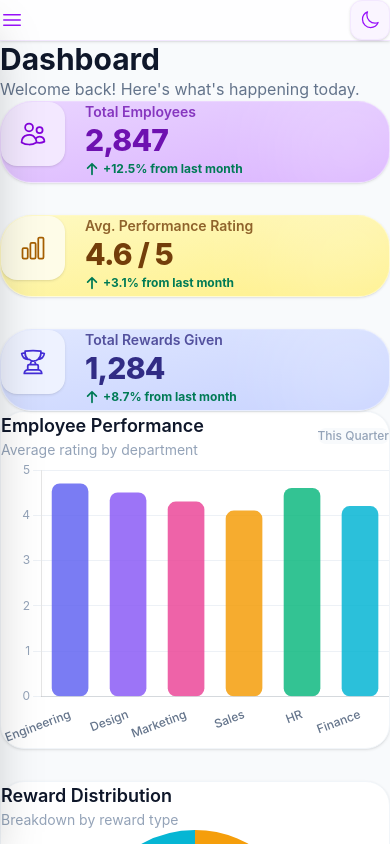
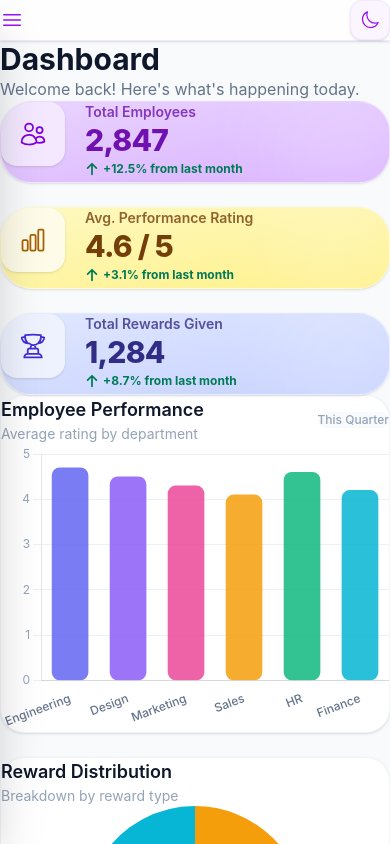
Before and after one commit to SaakshiJha29/Reward-Dashboard, a React (Vite) app: page / in a window 390 px wide. Built offline with nearby package versions, Linux system fonts and the light colour scheme.

Commit message:
updated margin and padding

```diff
--- a/src/App.jsx
+++ b/src/App.jsx
@@ -39,7 +39,7 @@ function App() {
   const ActiveComponent = pages[activePage];
 
   return (
-    <div className="flex h-screen w-full overflow-hidden bg-surface-50 dark:bg-surface-950 transition-colors duration-300">
+    <div className="flex gap-x-0 md:gap-x-8 h-screen w-full overflow-hidden bg-surface-50 dark:bg-surface-950 transition-colors duration-300">
       {/* Mobile Overlay */}
       {isMobileMenuOpen && (
         <div
@@ -86,7 +86,7 @@ function App() {
           </div>
         </header>
 
-        <main className="flex-1 p-6 sm:p-8 md:p-12 lg:p-16 xl:p-20 w-full max-w-screen-2xl mx-auto transition-all duration-300">
+        <main className="flex-1 px-6 py-8 sm:px-8 sm:py-10 md:px-10 md:py-12 lg:px-14 lg:py-14 w-full max-w-screen-2xl mx-auto transition-all duration-300">
           <ActiveComponent />
         </main>
       </div>
--- a/src/components/Sidebar.jsx
+++ b/src/components/Sidebar.jsx
@@ -48,7 +48,7 @@ export default function Sidebar({ activePage, onNavigate, isMobileMenuOpen, setI
         transition-transform md:transition-all duration-300 ease-in-out
         ${isMobileMenuOpen ? "translate-x-0" : "-translate-x-full"} md:translate-x-0
         ${collapsed ? "w-20" : "w-64"}
-        shadow-2xl md:shadow-sm
+        shadow-2xl md:shadow-md
       `}
     >
       {/* ── Logo / Brand ── */}
@@ -78,7 +78,7 @@ export default function Sidebar({ activePage, onNavigate, isMobileMenuOpen, setI
       </div>
 
       {/* ── Navigation ── */}
-      <nav className="flex-1 px-6 py-10 space-y-3 overflow-y-auto">
+      <nav className="flex-1 px-5 py-10 space-y-4 overflow-y-auto">
         {menuItems.map(({ key, label }) => {
           const isActive = activePage === key;
           return (
--- a/src/pages/DashboardPage.jsx
+++ b/src/pages/DashboardPage.jsx
@@ -171,7 +171,7 @@ const pieOptions = {
    ═══════════════════════════════════════════════════ */
 export default function DashboardPage() {
   return (
-    <div className="space-y-12 max-w-7xl mx-auto pb-12">
+    <div className="space-y-10 md:space-y-14 max-w-7xl mx-auto pb-12">
       {/* ── Header ── */}
       <div>
         <h1 className="text-3xl font-bold text-surface-900">Dashboard</h1>
@@ -181,7 +181,7 @@ export default function DashboardPage() {
       </div>
 
       {/* ── Stat Cards ── */}
-      <div className="grid grid-cols-1 sm:grid-cols-2 xl:grid-cols-3 gap-8">
+      <div className="grid grid-cols-1 sm:grid-cols-2 xl:grid-cols-3 gap-6 md:gap-8">
         {statCards.map((card) => (
           <div
             key={card.label}
@@ -237,7 +237,7 @@ export default function DashboardPage() {
       </div>
 
       {/* ── Charts Row ── */}
-      <div className="grid grid-cols-1 lg:grid-cols-5 gap-8">
+      <div className="grid grid-cols-1 lg:grid-cols-5 gap-6 md:gap-10">
         {/* Bar Chart — takes 3/5 */}
         <div className="lg:col-span-3 bg-white rounded-3xl p-8 sm:p-10 shadow-sm border border-surface-100">
           <div className="flex items-center justify-between mb-8">
--- a/src/pages/EmployeesPage.jsx
+++ b/src/pages/EmployeesPage.jsx
@@ -195,7 +195,7 @@ export default function EmployeesPage() {
   const addEmployee = (emp) => setEmployees((prev) => [emp, ...prev]);
 
   return (
-    <div className="space-y-8">
+    <div className="space-y-8 md:space-y-10">
       {/* ── Header ── */}
       <div>
         <h1 className="text-3xl font-bold text-surface-900">Employees</h1>
--- a/src/pages/PerformancePage.jsx
+++ b/src/pages/PerformancePage.jsx
@@ -126,7 +126,7 @@ export default function PerformancePage() {
   const [expandedId, setExpandedId] = useState(null);
 
   return (
-    <div className="space-y-8">
+    <div className="space-y-8 md:space-y-10">
       {/* ── Header ── */}
       <div>
         <h1 className="text-3xl font-bold text-surface-900">Performance</h1>
@@ -134,7 +134,7 @@ export default function PerformancePage() {
       </div>
 
       {/* ── Employee Cards ── */}
-      <div className="grid grid-cols-1 lg:grid-cols-2 gap-6">
+      <div className="grid grid-cols-1 lg:grid-cols-2 gap-6 md:gap-8">
         {employees.map((emp) => {
           const isTop = emp.id === topPerformerId;
           const isExpanded = expandedId === emp.id;
--- a/src/pages/RewardsPage.jsx
+++ b/src/pages/RewardsPage.jsx
@@ -127,7 +127,7 @@ export default function RewardsPage() {
   const totalBudget = rewardData.reduce((s, r) => s + r.bonus, 0);
 
   return (
-    <div className="space-y-8">
+    <div className="space-y-8 md:space-y-10">
       {/* ── Header ── */}
       <div className="flex flex-col sm:flex-row sm:items-center sm:justify-between gap-4">
         <div>
@@ -143,7 +143,7 @@ export default function RewardsPage() {
       </div>
 
       {/* ── Reward Cards Grid ── */}
-      <div className="grid grid-cols-1 sm:grid-cols-2 xl:grid-cols-3 gap-6">
+      <div className="grid grid-cols-1 sm:grid-cols-2 xl:grid-cols-3 gap-6 md:gap-8">
         {rewardData.map((emp) => (
           <div
             key={emp.id}
```
